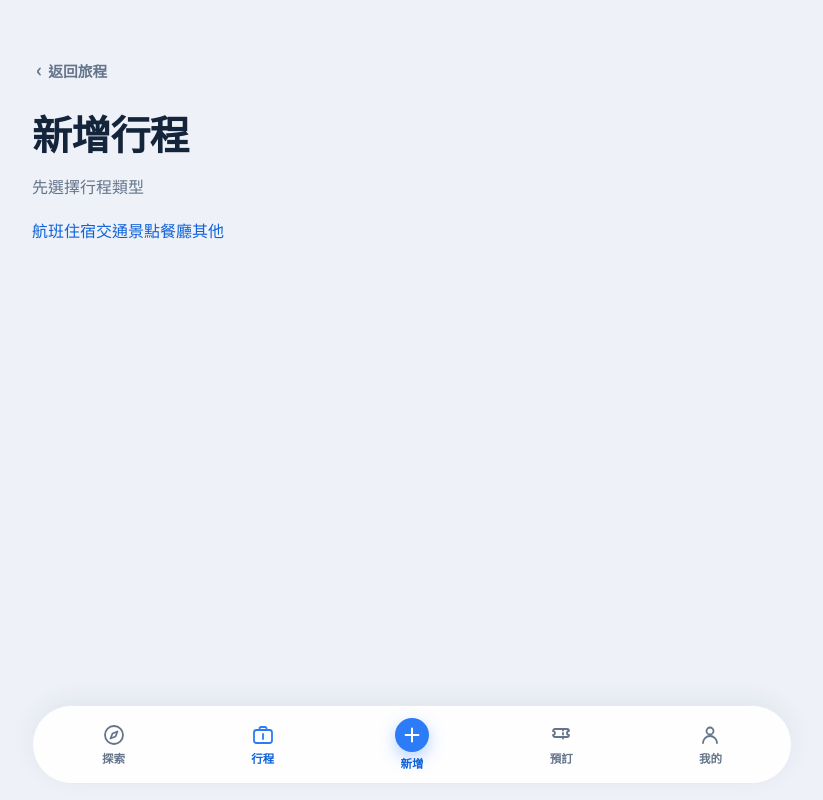
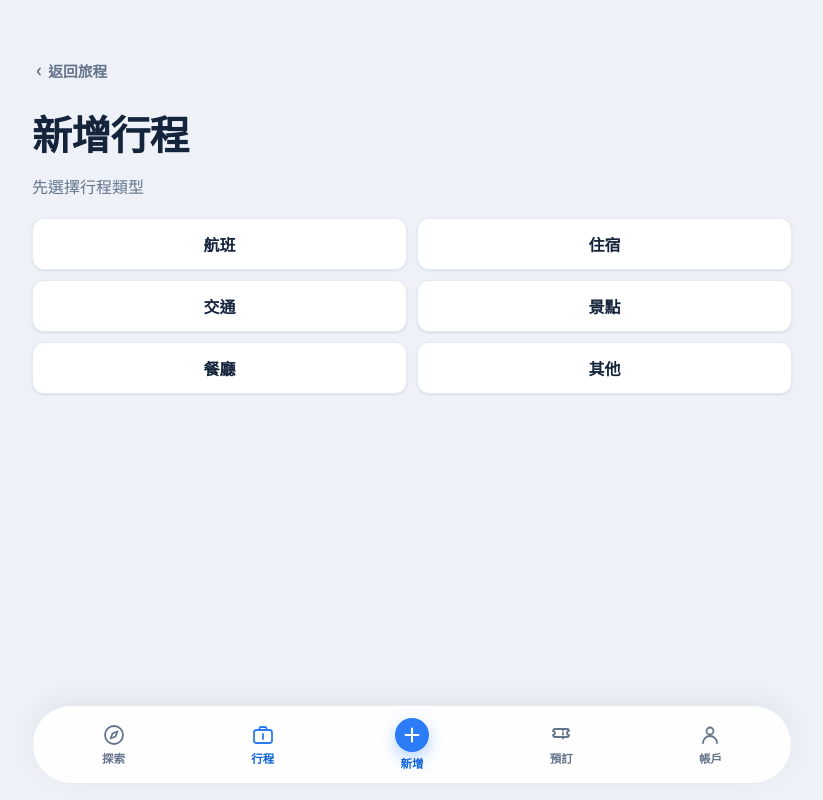
Before and after one commit to gestertim/go-anywhere, a Next.js app: page /trips/1/items/new in a window 1280 px wide. Shown: the whole page, without its empty margins (228-1051 px from the left). Built offline with nearby package versions, Linux system fonts and the light colour scheme.

Commit message:
fix: restore map layout after UI redesign
Restore full-width Mapbox rendering and refine itinerary navigation presentation.

```diff
--- a/app/(app)/trips/[tripId]/page.tsx
+++ b/app/(app)/trips/[tripId]/page.tsx
@@ -31,7 +31,7 @@ export default async function TripWorkspacePage({ params, searchParams }: { para
       <p>{trip.destination}</p>
       <h1>{trip.title}</h1>
       <p>{trip.startDate} 至 {trip.endDate}</p>
-      <nav aria-label="旅程檢視"><Link href={withView("timeline")}>時間軸</Link><Link href={withView("map")}>地圖</Link><Link href={withView("bookings")}>預訂</Link><Link href={withView("notes")}>筆記</Link></nav>
+      <nav aria-label="旅程檢視"><Link aria-current={view === "timeline" ? "page" : undefined} href={withView("timeline")}>時間軸</Link><Link aria-current={view === "map" ? "page" : undefined} href={withView("map")}>地圖</Link><Link aria-current={view === "bookings" ? "page" : undefined} href={withView("bookings")}>預訂</Link><Link aria-current={view === "notes" ? "page" : undefined} href={withView("notes")}>筆記</Link></nav>
         {view === "timeline" ? <><DateSwitcher tripId={trip.id} startDate={trip.startDate} endDate={trip.endDate} activeDate={activeDate ?? trip.startDate} /><DaySummary activeDate={activeDate ?? trip.startDate} itemCount={items.filter((item) => item.date === (activeDate ?? trip.startDate) || (item.type === "accommodation" && item.date && item.endDate && item.date <= (activeDate ?? trip.startDate) && (activeDate ?? trip.startDate) <= item.endDate)).length} /><Timeline tripId={trip.id} items={items} activeDate={activeDate ?? trip.startDate} /></> : view === "map" ? <><DateSwitcher tripId={trip.id} startDate={trip.startDate} endDate={trip.endDate} activeDate={activeDate ?? trip.startDate} /><MapView tripId={trip.id} date={activeDate ?? trip.startDate} items={items} /></> : view === "bookings" ? <BookingList items={items} /> : view === "notes" ? <NoteEditor tripId={trip.id} content={note?.content ?? ""} /> : <section><h2>找不到這個檢視</h2><Link href={`/trips/${trip.id}?view=timeline&date=${activeDate ?? trip.startDate}`}>回到時間軸</Link></section>}
       <Link href={`/trips/${trip.id}/items/new`}>新增行程</Link>
       <Link href={`/trips/${trip.id}/settings`}>編輯旅程</Link>
--- a/app/globals.css
+++ b/app/globals.css
@@ -108,6 +108,32 @@ main > a:first-child::before {
   color: var(--muted);
 }
 main > a:first-child:hover { color: var(--ink); }
+
+/* ---------- Itinerary type picker ---------- */
+.type-picker {
+  display: flex;
+  flex-wrap: wrap;
+  gap: 10px;
+}
+.type-picker > a {
+  display: inline-flex;
+  flex: 1 1 40%;
+  align-items: center;
+  justify-content: center;
+  min-height: 52px;
+  padding: 12px 18px;
+  border: 1px solid var(--line);
+  border-radius: var(--radius-sm);
+  background: var(--surface);
+  color: var(--ink);
+  font-weight: 700;
+  box-shadow: var(--shadow-sm);
+}
+.type-picker > a:hover {
+  border-color: var(--brand);
+  background: var(--brand-soft);
+  color: var(--brand-strong);
+}
 
 /* ---------- Cards ---------- */
 /* Grid container wrapping card links */
@@ -455,12 +481,15 @@ nav[aria-label="旅程日期"] a[aria-current="date"] {
 section[aria-label="地圖"] {
   display: grid;
   gap: 8px;
+  justify-items: stretch;
   padding: 0;
   border: 0;
   background: transparent;
   box-shadow: none;
 }
 section[aria-label="地圖"] > div {
+  width: 100%;
+  min-width: 0;
   border-radius: var(--radius);
   overflow: hidden;
   border: 1px solid var(--line);
--- a/components/navigation/BottomNavigation.tsx
+++ b/components/navigation/BottomNavigation.tsx
@@ -56,7 +56,7 @@ const links: NavLink[] = [
   { label: "行程", href: "/trips", Icon: SuitcaseIcon },
   { label: "新增", href: "/trips/new", Icon: PlusIcon, accent: true },
   { label: "預訂", href: "/bookings", Icon: TicketIcon },
-  { label: "我的", href: "/settings", Icon: UserIcon },
+  { label: "帳戶", href: "/settings", Icon: UserIcon },
 ];
 
 function isActive(pathname: string | null, href: string) {
--- a/features/itinerary/components/ItineraryTypePicker.tsx
+++ b/features/itinerary/components/ItineraryTypePicker.tsx
@@ -3,5 +3,5 @@ import { itineraryTypes, type ItineraryType } from "@/types/domain";
 
 const labels: Record<ItineraryType, string> = { flight: "航班", accommodation: "住宿", transportation: "交通", attraction: "景點", restaurant: "餐廳", other: "其他" };
 export function ItineraryTypePicker({ tripId }: { tripId: string }) {
-  return <div>{itineraryTypes.map((type) => <Link key={type} href={`/trips/${tripId}/items/new?type=${type}`}>{labels[type]}</Link>)}</div>;
+  return <div className="type-picker">{itineraryTypes.map((type) => <Link key={type} href={`/trips/${tripId}/items/new?type=${type}`}>{labels[type]}</Link>)}</div>;
 }
```
